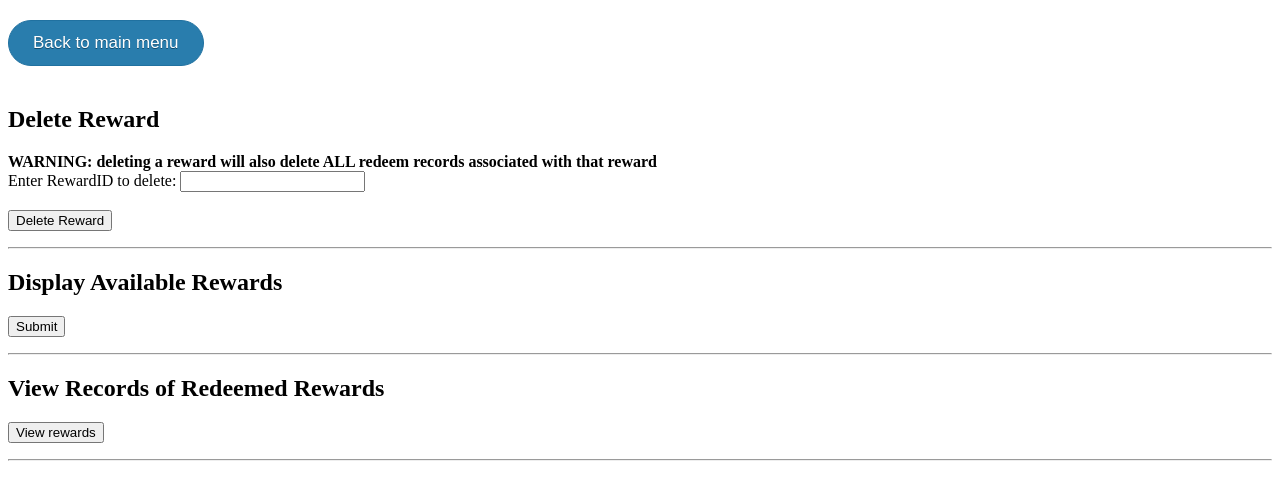
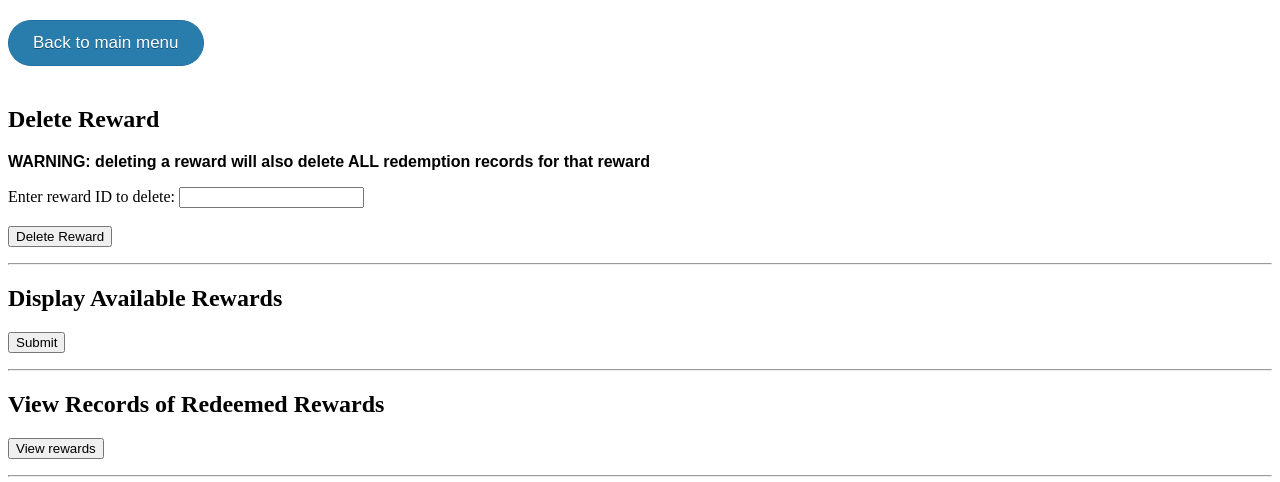
Before and after one commit to jkwok2/RewardsDatabase, a PHP site: page /reward.php in a window 1280 px wide. Shown: the part 175-657 px from the top of the page. Run offline with PHP 8.4, Linux system fonts and the light colour scheme.

Commit message:
more rewards tidying

```diff
--- a/reward.php
+++ b/reward.php
@@ -12,9 +12,9 @@ require 'backButton.php';
 
 <h2>Delete Reward</h2>
 <form method="POST" action="reward.php"> <!--refresh page when submitted-->
-    <b>WARNING: deleting a reward will also delete ALL redeem records associated with that reward</b><br/>
+    <p><b>WARNING: deleting a reward will also delete ALL redemption records for that reward</b></p>
     <input type="hidden" id="deleteReward" name="deleteReward">
-    Enter RewardID to delete: <input type="text" name="rewardID"> <br /><br />
+    Enter reward ID to delete: <input type="text" name="rewardID"> <br /><br />
 
     <input type="submit" value="Delete Reward" name="deleteReward"></p>
 </form>
```
